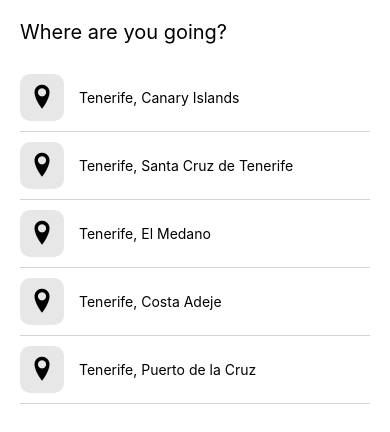
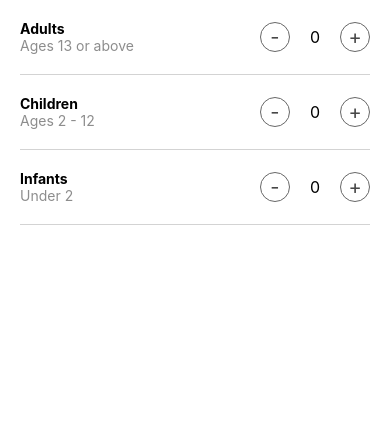
Before and after one commit to george-assan/Airbnb, a React Native app: screen / in a window 390 px wide. Shown: the top 432 px of the page. Built offline with nearby package versions, Linux system fonts and the light colour scheme.

Commit message:
Include screen for guests

```diff
--- a/App.js
+++ b/App.js
@@ -15,6 +15,7 @@ import {
 import HomeScreen from './src/screens/Home';
 import SearchResultsScreen from './src/screens/SearchResults';
 import DestinationSearchScreen from './src/screens/DestinationSearch';
+import GuestScreen from './src/screens/Guests';
 import Post from './src/components/Post/';
 import feed from './assets/data/feed'
 
@@ -31,7 +32,8 @@ const App: () => Node = () => {
       <SafeAreaView>
         {/* <HomeScreen /> */}
         {/* <HomeScreen /> */}
-        <DestinationSearchScreen />
+        {/* <DestinationSearchScreen /> */}
+        <GuestScreen />
       </SafeAreaView>
     </>
   );
--- /dev/null
+++ b/src/screens/Guests/index.js
@@ -0,0 +1,85 @@
+import React, { useState } from 'react'
+import { View, Text, Pressable } from 'react-native'
+import styles from './style'
+
+const GuestScreen = () => {
+    const [adults, setAdults] = useState(0)
+    const [children, setChildren] = useState(0)
+    const [infants, setInfants] = useState(0)
+
+    return (
+        <View>
+            {/* Row: 1 Adults */}
+            <View style={styles.row}>
+                {/* Titles */}
+                <View>
+                    <Text style={{ fontWeight: 'bold' }}>Adults</Text>
+                    <Text style={{ color: '#8d8d8d' }}>Ages 13 or above</Text>
+                </View>
+                {/* Buttons with values */}
+                <View style={styles.buttonContainer}>
+                    {/* minus button */}
+                    <Pressable onPress={() => setAdults(Math.max(0, adults - 1))} style={styles.button}>
+                        <Text style={styles.buttontext}>-</Text>
+                    </Pressable>
+                    {/* value */}
+                    <Text style={styles.value}>{adults}</Text>
+                    {/* plus button */}
+                    <Pressable onPress={() => setAdults(adults + 1)} style={styles.button}>
+                        <Text style={styles.buttontext}>+</Text>
+                    </Pressable>
+
+                </View>
+            </View>
+            {/* Row:1 Children */}
+            <View style={styles.row}>
+                {/* Titles */}
+                <View>
+                    <Text style={{ fontWeight: 'bold' }}>Children</Text>
+                    <Text style={{ color: '#8d8d8d' }}>Ages 2 - 12</Text>
+                </View>
+                {/* Buttons with values */}
+                <View style={styles.buttonContainer}>
+                    {/* minus button */}
+                    <Pressable onPress={() => setChildren(Math.max(0, children - 1))} style={styles.button}>
+                        <Text style={styles.buttontext}>-</Text>
+                    </Pressable>
+                    {/* value */}
+                    <Text style={styles.value}>{children}</Text>
+                    {/* plus button */}
+                    <Pressable onPress={() => setChildren(children + 1)} style={styles.button}>
+                        <Text style={styles.buttontext}>+</Text>
+                    </Pressable>
+
+                </View>
+            </View>
+
+            {/* row infants */}
+            <View style={styles.row}>
+                {/* Titles */}
+                <View>
+                    <Text style={{ fontWeight: 'bold' }}>Infants</Text>
+                    <Text style={{ color: '#8d8d8d' }}>Under 2</Text>
+                </View>
+                {/* Buttons with values */}
+                <View style={styles.buttonContainer}>
+                    {/* minus button */}
+                    <Pressable onPress={() => setInfants(Math.max(0, infants - 1))} style={styles.button}>
+                        <Text style={styles.buttontext}>-</Text>
+                    </Pressable>
+                    {/* value */}
+                    <Text style={styles.value}>{infants}</Text>
+                    {/* plus button */}
+                    <Pressable onPress={() => setInfants(infants + 1)} style={styles.button}>
+                        <Text style={styles.buttontext}>+</Text>
+                    </Pressable>
+
+                </View>
+            </View>
+
+
+        </View>
+    )
+}
+
+export default GuestScreen
--- /dev/null
+++ b/src/screens/Guests/style.js
@@ -0,0 +1,39 @@
+import { StyleSheet } from 'react-native'
+
+const styles = StyleSheet.create({
+    row: {
+        flexDirection: 'row',
+        justifyContent: 'space-between',
+        paddingVertical: 20,
+        marginHorizontal: 20,
+        borderBottomWidth: 1,
+        borderColor: 'lightgrey'
+    },
+
+    button: {
+        borderWidth: 1,
+        width: 30,
+        height: 30,
+        borderRadius: 15,
+        borderColor:'#676767',
+        justifyContent: 'center',
+        alignItems: 'center',
+    },
+    buttontext:{
+        fontSize:20,
+        color:'#474747'
+    },
+
+    buttonContainer: {
+        flexDirection: 'row',
+        alignItems: 'center'
+    },
+
+    value: {
+        fontSize: 16,
+        marginHorizontal: 20
+    }
+})
+
+
+export default styles
```
